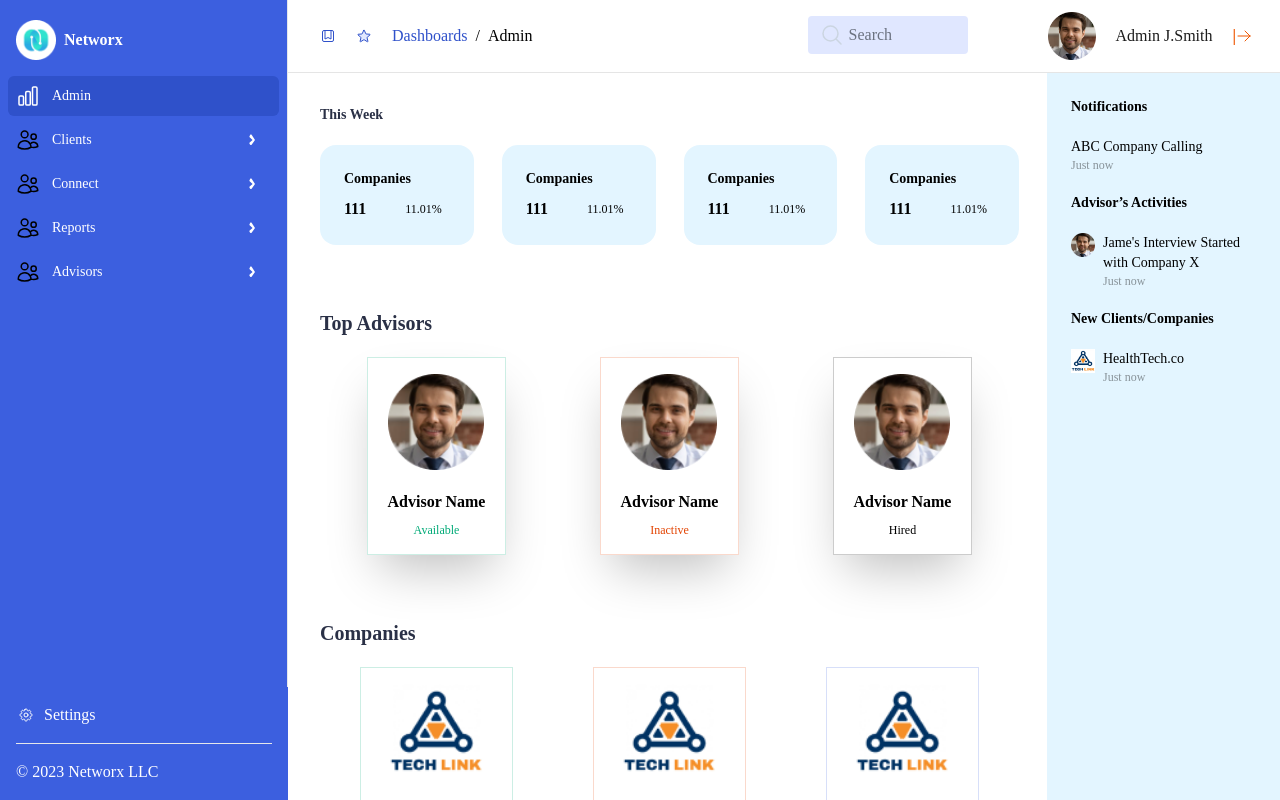
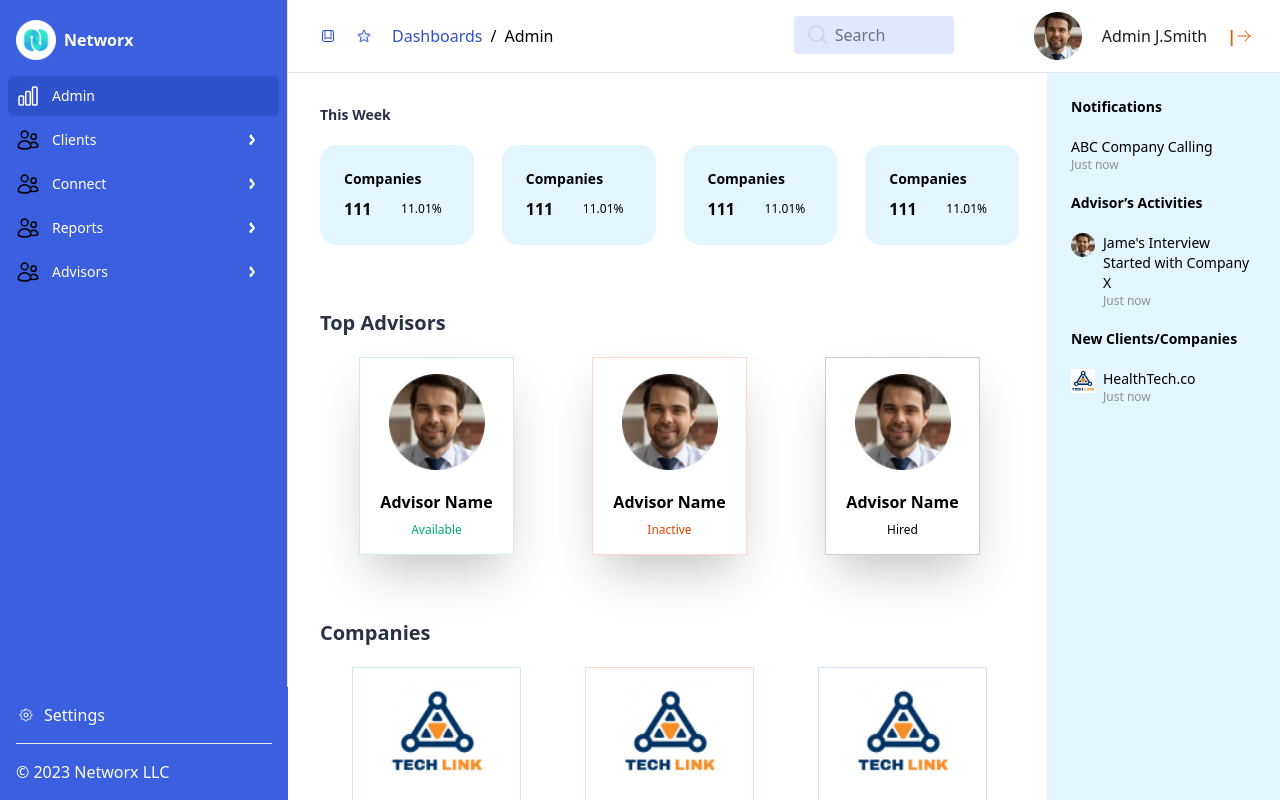
Before and after one commit to mustaqeemtariq/financial-service, a React (Create React App) app: page / in a window 1280 px wide. Shown: the top 800 px of the page. Built offline with nearby package versions, Linux system fonts and the light colour scheme.

Commit message:
add global styling

```diff
--- a/src/styles/main.css
+++ b/src/styles/main.css
@@ -2,12 +2,6 @@
 @tailwind components;
 @tailwind utilities;
 
-@layer base {
-  html {
-		font-family: 'Questrial', 'sans-serif';
-	}
-}
-
 body {
 	touch-action: pan-x pan-y;
 }
```
